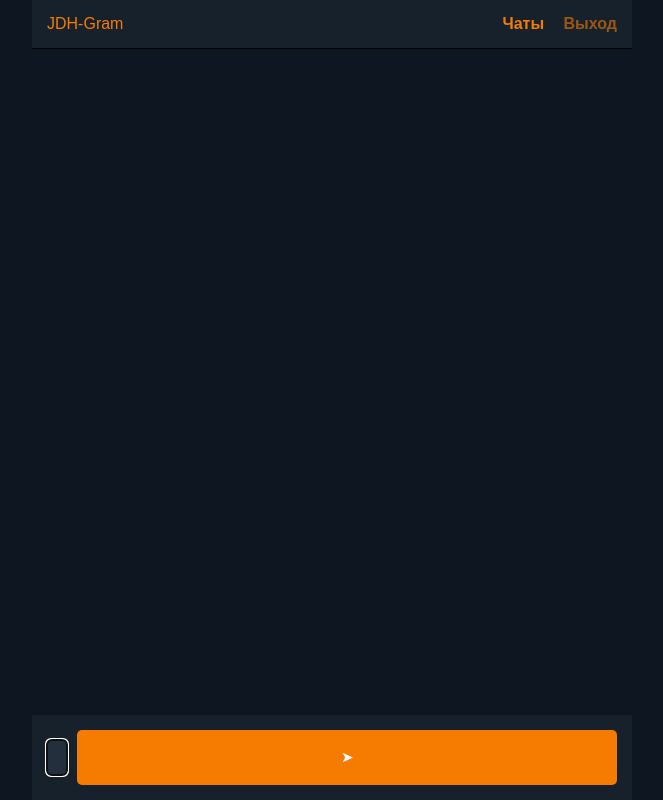
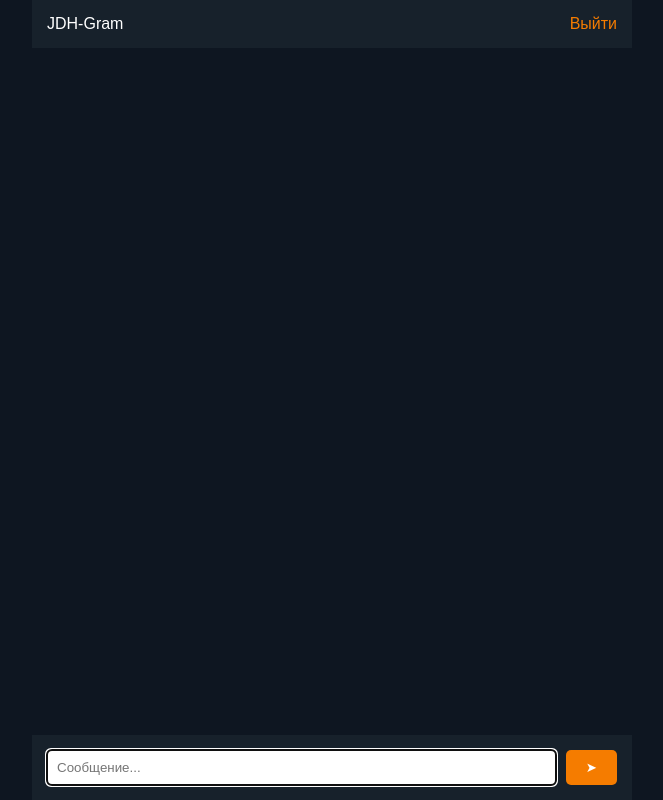
Before and after one commit to JDH-AF/JDHgram-, a Flask app: page / in a window 1280 px wide. Shown: the whole page, without its empty margins (308-971 px from the left). Run offline with Flask 3, Linux system fonts and the light colour scheme; the visitor is signed in with stand-in values (Sample User, id 1); data that the repository does not hold is empty.

Commit message:
Update base.html

```diff
--- a/templates/base.html
+++ b/templates/base.html
@@ -1,37 +1,24 @@
 <!DOCTYPE html>
-<html lang="ru">
+<html>
 <head>
     <meta charset="UTF-8">
-    <meta name="viewport" content="width=device-width, initial-scale=1.0, user-scalable=no">
     <title>JDH-Gram</title>
     <style>
-        :root { --bg-main: #0e1621; --bg-panel: #17212b; --accent: #f57c00; --text: #fff; }
-        body { margin: 0; background: var(--bg-main); color: var(--text); font-family: sans-serif; }
-        .app { max-width: 600px; margin: 0 auto; display: flex; flex-direction: column; height: 100vh; }
-        header { padding: 15px; background: var(--bg-panel); display: flex; justify-content: space-between; border-bottom: 1px solid #000; }
-        header a { color: var(--accent); text-decoration: none; font-weight: bold; }
-        .content { flex: 1; overflow: hidden; position: relative; display: flex; flex-direction: column; }
-        input { width: 100%; padding: 12px; margin: 10px 0; background: #242f3d; border: none; border-radius: 8px; color: #fff; box-sizing: border-box; }
-        button { width: 100%; padding: 12px; background: var(--accent); border: none; border-radius: 8px; color: #fff; font-weight: bold; cursor: pointer; }
-        .flash { background: rgba(255,0,0,0.2); padding: 10px; text-align: center; font-size: 0.8rem; }
+        body { margin: 0; background: #0e1621; color: white; font-family: sans-serif; }
+        .container { max-width: 600px; margin: 0 auto; height: 100vh; display: flex; flex-direction: column; }
+        header { padding: 15px; background: #17212b; display: flex; justify-content: space-between; }
+        a { color: #f57c00; text-decoration: none; }
     </style>
 </head>
 <body>
-    <div class="app">
+    <div class="container">
         <header>
-            <span style="color: var(--accent)">JDH-Gram</span>
-            <nav>
-                {% if current_user.is_authenticated %}
-                    <a href="{{ url_for('index') }}">Чаты</a>
-                    <a href="{{ url_for('logout') }}" style="margin-left:15px; opacity:0.6">Выход</a>
-                {% else %}
-                    <a href="{{ url_for('login') }}">Вход</a>
-                    <a href="{{ url_for('register') }}" style="margin-left:15px">Регистрация</a>
-                {% endif %}
-            </nav>
+            <span>JDH-Gram</span>
+            {% if current_user.is_authenticated %}
+                <a href="{{ url_for('logout') }}">Выйти</a>
+            {% endif %}
         </header>
-        {% with msgs = get_flashed_messages() %}{% if msgs %}<div class="flash">{{ msgs[0] }}</div>{% endif %}{% endwith %}
-        <div class="content">{% block content %}{% endblock %}</div>
+        {% block content %}{% endblock %}
     </div>
 </body>
 </html>
```
